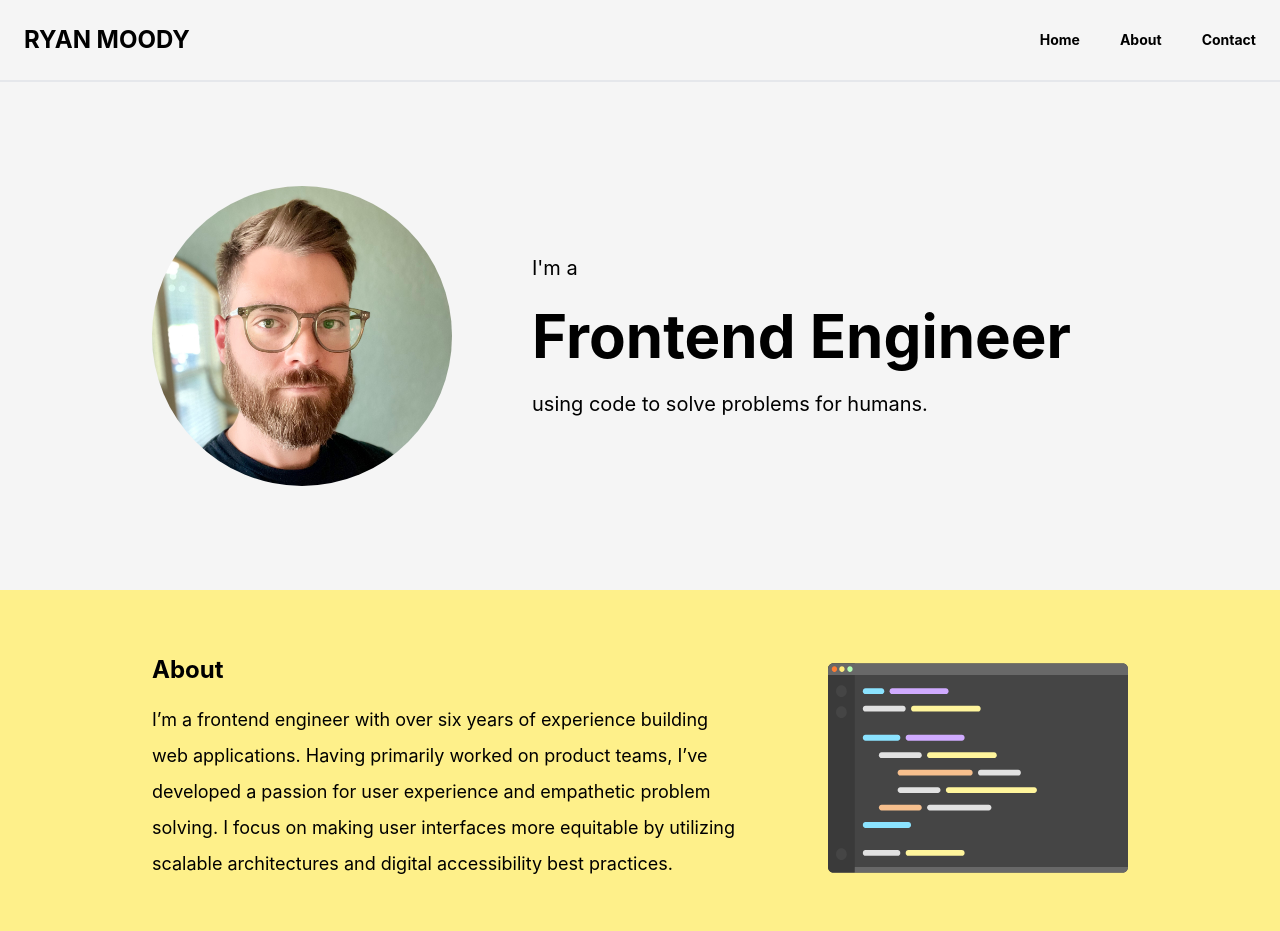
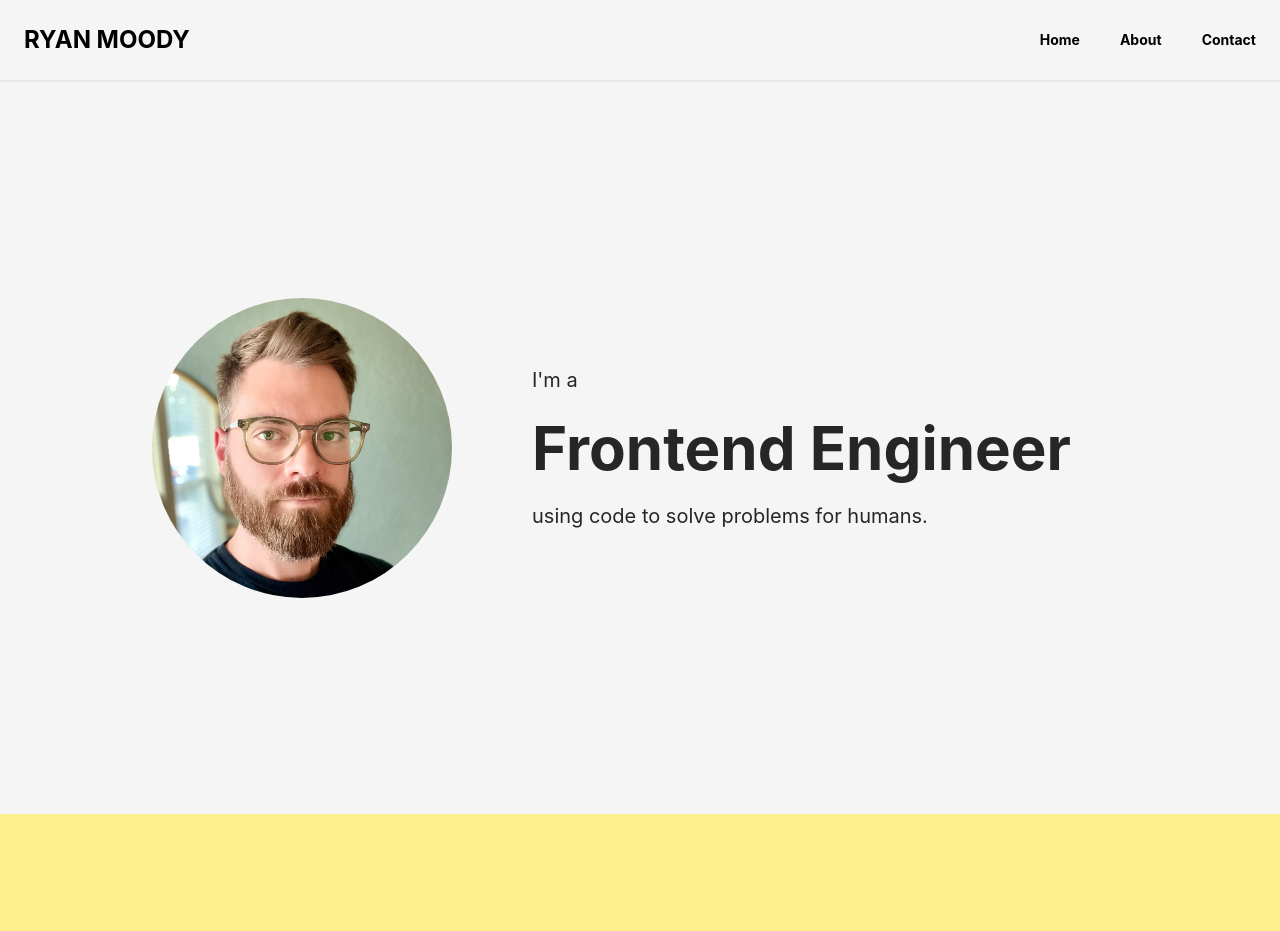
Before and after one commit to ryanmoody/ryanmoody.io, a Gatsby site: page / in a window 1280 px wide. Shown: the top 931 px of the page. Built offline with nearby package versions, Linux system fonts and the light colour scheme; Gatsby itself is replaced by a stand-in of ours.

Commit message:
Change layout spacing

```diff
--- a/src/components/About.jsx
+++ b/src/components/About.jsx
@@ -6,7 +6,7 @@ const About = () => {
   return (
     <div className="bg-yellow-200">
       <Container>
-        <div className="flex flex-col-reverse md:flex-row gap-20 items-center justify-between py-10">
+        <div className="flex flex-col md:flex-row gap-20 items-center justify-between py-12 md:py-24">
           <section className="flex flex-col justify-center">
             <h2 className="font-bold text-2xl mb-4">About</h2>
             <p className="text-lg leading-loose">
--- a/src/components/Hero.jsx
+++ b/src/components/Hero.jsx
@@ -5,7 +5,7 @@ import Container from "./Container";
 const Hero = () => {
   return (
     <Container>
-      <section className="flex flex-col md:flex-row gap-20 items-center py-20">
+      <section className="flex flex-col md:flex-row gap-20 items-center py-20 md:py-48 text-neutral-800">
         <StaticImage
           alt="Profile"
           height={300}
```
